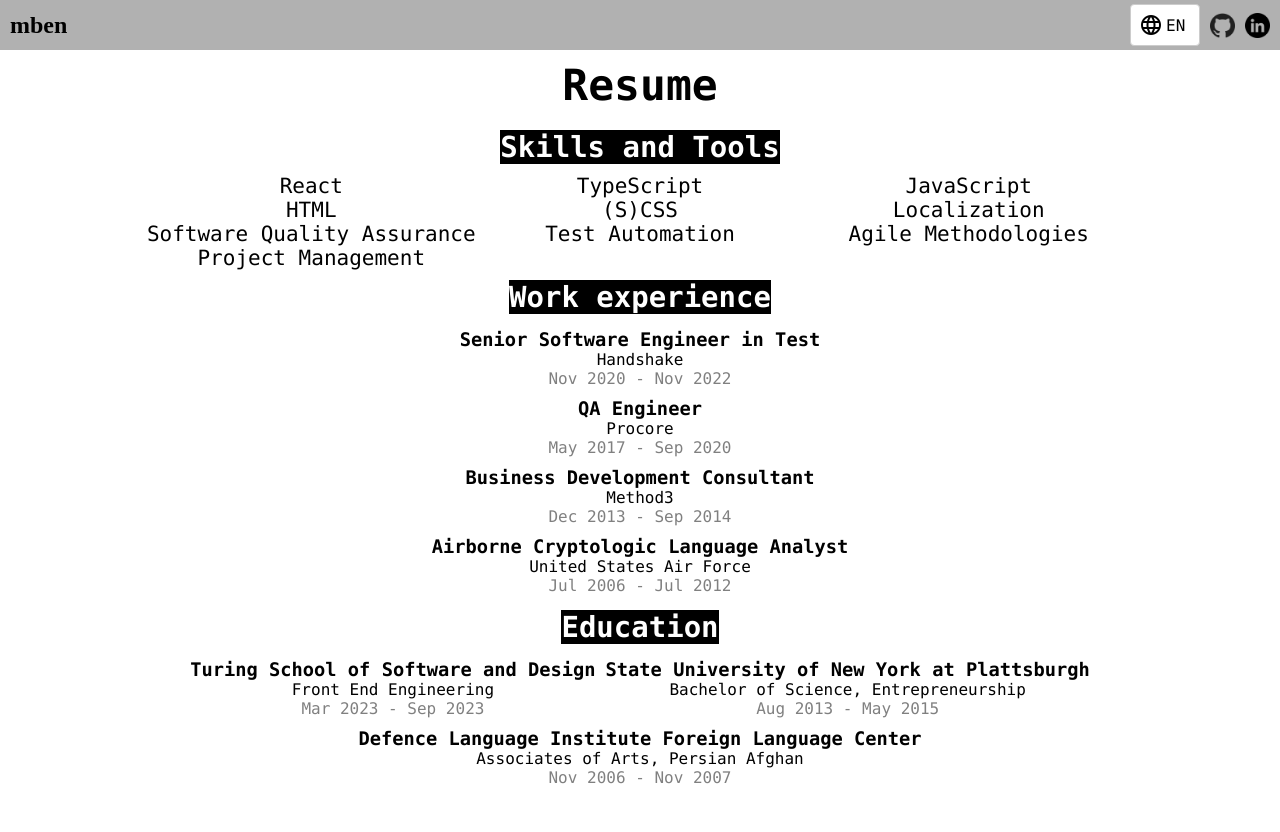
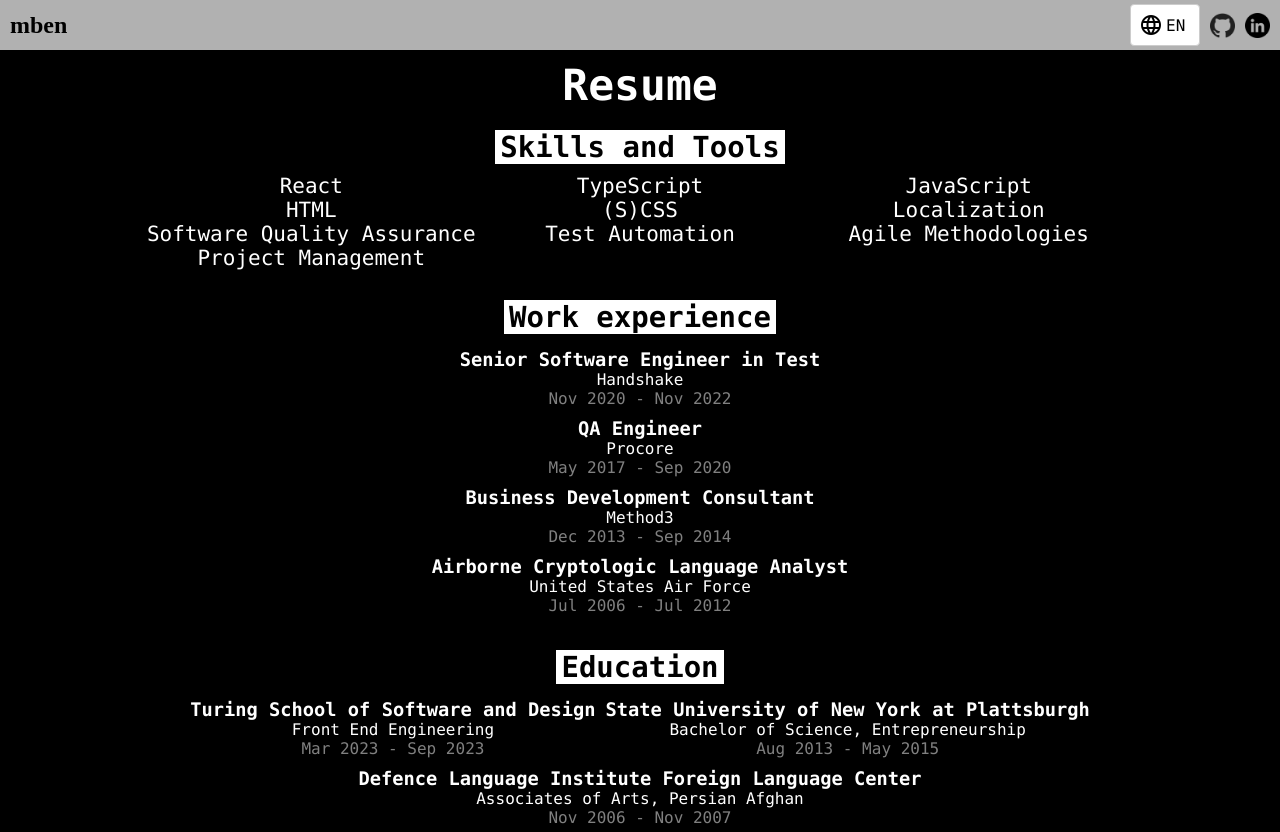
Before and after one commit to mbenfowler/portfolio, a React (Create React App) app: page /resume in a window 1280 px wide. Before the commit the page ends 800 px from the top, so only its background shows below. Built offline with nearby package versions, Linux system fonts and the light colour scheme; a web font is replaced by a local one.

Commit message:
Set up state and css

```diff
--- a/src/components/AboutMe/AboutMe.scss
+++ b/src/components/AboutMe/AboutMe.scss
@@ -5,10 +5,10 @@
     padding: 20px;
     text-align: center;
     max-height: fit-content;
-    background: black;
+    background: var(--background);
     background-size: cover;
     background-position: center;
-    color: white;
+    color: var(--text);
 }
 
 $quantity: 100;
@@ -207,7 +207,7 @@
 }
 
 #resumeButton {
-    background-color: white;
+    background-color: var(--text);
     font-size: xx-large;
     padding: 10px;
     border-radius: 10px;
--- a/src/components/App/App.scss
+++ b/src/components/App/App.scss
@@ -1,3 +1,13 @@
 body {
     height: fit-content;
 }
+
+[data-theme='dark'] {
+    --background: black;
+    --text: white;
+}
+
+[data-theme='light'] {
+    --background: white;
+    --text: black;
+}
--- a/src/components/App/App.tsx
+++ b/src/components/App/App.tsx
@@ -1,3 +1,4 @@
+import { useState } from 'react'
 import { Routes, Route } from 'react-router-dom'
 import Nav from '../Nav/Nav'
 import Home from '../Home/Home'
@@ -5,7 +6,7 @@
 import Project from '../Project/Project'
 import EmptyState from '../EmptyState/EmptyState'
 import { useLocale } from '../../context/Locale/LocaleProvider'
-import './App.scss';
+import './App.scss'
 
 function App() {
   const { dispatch } = useLocale();
@@ -21,16 +22,18 @@
     dispatch(action);
   };
 
+  const [isDark, setIsDark] = useState(true)
+
   return (
-    <>
-      <Nav handleRegionChange={handleRegionChange}/>
+    <div data-theme={isDark ? 'dark' : 'light'}>
+      <Nav handleRegionChange={handleRegionChange} isDark={isDark} setIsDark={setIsDark}/>
       <Routes>
         <Route path='/' element={<Home />} />
           <Route path='/resume' element={<Resume />} />
           <Route path='/work/:id' element={<Project />} />
           <Route path="*" element={<EmptyState />} />
       </Routes>
-    </>
+    </div>
   );
 }
 
--- a/src/components/Nav/Nav.tsx
+++ b/src/components/Nav/Nav.tsx
@@ -4,9 +4,11 @@
 
 type NavType = {
     handleRegionChange: Function
+    isDark: boolean
+    setIsDark: Function
 }
 
-const Nav = ({handleRegionChange}: NavType) => {
+const Nav = ({ handleRegionChange, isDark, setIsDark }: NavType) => {
     const [selectValue, setSelectValue] = useState<string>('EN')
 
     const handleFormChange = (e: React.FormEvent<HTMLSelectElement>) => {
--- a/src/components/Resume/Resume.scss
+++ b/src/components/Resume/Resume.scss
@@ -1,4 +1,6 @@
 #resume {
+    background-color: var(--background);
+    color: var(--text);
     display: flex;
     flex-direction: column;
     width: 100%;
@@ -11,10 +13,17 @@
 }
 
 .header {
-    color: white;
-    background-color: black;
+    color: var(--background);
+    background-color: var(--text);
     margin: 10px;
     font-size: 4.7vw;
+    padding: 0 5px 0 5px;
+}
+
+
+.header:nth-child(4),
+.header:nth-child(6) {
+    margin-top: 30px;
 }
 
 #skills {
--- a/src/components/Tag/Tag.scss
+++ b/src/components/Tag/Tag.scss
@@ -1,5 +1,5 @@
 .tag {
-    background-color: white;
+    background-color: var(--text);
     border-radius: 10px;
     padding: 5px;
     margin: 0 2px 2px;
@@ -7,6 +7,6 @@
 }
 
 .tag p {
-    color: black;
+    color: var(--background);
     font-size: x-small;
 }
--- a/src/components/Works/Works.scss
+++ b/src/components/Works/Works.scss
@@ -2,8 +2,8 @@
     display: flex;
     flex-direction: column;
     align-items: center;
-    background: black;
-    color: white;
+    background: var(--background);
+    color: var(--text);
     flex-grow: 1;
 }
 
```
